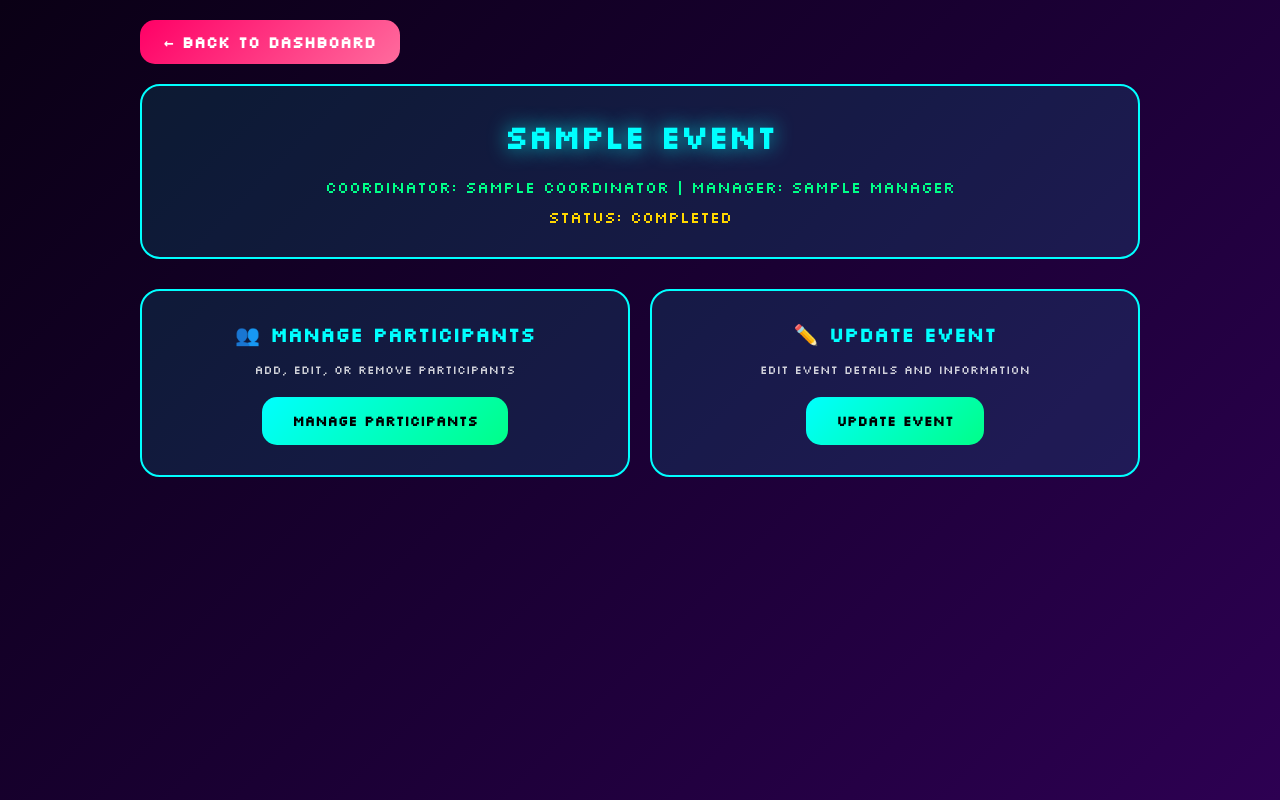
After one commit to miniphotos93-boop/felizzo25-dashboard, a Flask app: template templates/event_manage.html in a window 1280 px wide. The commit adds this page. Run offline with Flask 3, Linux system fonts and the light colour scheme; the template is opened without the code that fills it: most values are stand-ins (such as "Sample title", 1, 10 or a date in 2020); some libraries are stand-ins or nearby versions.

Commit message:
Add clickable soft skill events with management page (scorecard, participants, update)

```diff
--- a/app.py
+++ b/app.py
@@ -479,6 +479,13 @@ def event_detail(idx):
     event = events[idx]
     event_name = event['Event']
 
+    # For soft skill events, show management page (no schedules)
+    soft_skill_events = ['Solo Dance', 'Group Dance', 'Solo Singing', 'Group Singing', 'CWF',
+                         'Painting', 'Trash to Treasure', 'Treasure Hunt', 'Meme Creation',
+                         'Photography', 'Reels']
+    if event_name in soft_skill_events:
+        return render_template('event_manage.html', event=event, event_idx=idx)
+
     # Time slots
     time_slots = [
         '09:00 AM', '09:10 AM', '09:20 AM', '09:30 AM', '09:40 AM', '09:50 AM',
--- /dev/null
+++ b/templates/event_manage.html
@@ -0,0 +1,109 @@
+<!DOCTYPE html>
+<html>
+<head>
+    <title>{{ event.Event }} - Manage Event</title>
+    <link href="https://fonts.googleapis.com/css2?family=Silkscreen&display=swap" rel="stylesheet">
+    <style>
+        * { margin: 0; padding: 0; box-sizing: border-box; }
+        body {
+            font-family: 'Silkscreen', monospace;
+            background: linear-gradient(135deg, #0a0015 0%, #1a0033 50%, #2d0052 100%);
+            color: #fff;
+            min-height: 100vh;
+            padding: 20px;
+        }
+        .container { max-width: 1000px; margin: 0 auto; }
+        .header {
+            background: rgba(0, 255, 255, 0.1);
+            padding: 30px;
+            border-radius: 20px;
+            border: 2px solid #00ffff;
+            margin-bottom: 30px;
+            text-align: center;
+        }
+        h1 { color: #00ffff; font-size: 32px; margin-bottom: 20px; text-shadow: 0 0 20px rgba(0, 255, 255, 0.8); }
+        .back-btn {
+            display: inline-block;
+            padding: 12px 24px;
+            background: linear-gradient(135deg, #ff0066, #ff6b9d);
+            color: #fff;
+            text-decoration: none;
+            border-radius: 15px;
+            font-weight: bold;
+            margin-bottom: 20px;
+        }
+        .actions {
+            display: grid;
+            grid-template-columns: repeat(auto-fit, minmax(250px, 1fr));
+            gap: 20px;
+            margin-top: 30px;
+        }
+        .action-card {
+            background: rgba(0, 255, 255, 0.1);
+            padding: 30px;
+            border-radius: 20px;
+            border: 2px solid #00ffff;
+            text-align: center;
+            transition: all 0.3s;
+        }
+        .action-card:hover {
+            background: rgba(0, 255, 255, 0.2);
+            transform: translateY(-5px);
+        }
+        .action-card h2 {
+            color: #00ffff;
+            font-size: 20px;
+            margin-bottom: 15px;
+        }
+        .action-card p {
+            color: #fff;
+            opacity: 0.8;
+            margin-bottom: 20px;
+            font-size: 12px;
+        }
+        .action-btn {
+            display: inline-block;
+            padding: 15px 30px;
+            background: linear-gradient(135deg, #00ffff, #00ff88);
+            color: #000;
+            text-decoration: none;
+            border-radius: 15px;
+            font-weight: bold;
+            font-size: 14px;
+        }
+    </style>
+</head>
+<body>
+    <div class="container">
+        <a href="/dashboard" class="back-btn">← Back to Dashboard</a>
+
+        <div class="header">
+            <h1>{{ event.Event }}</h1>
+            <p style="color: #00ff88;">Coordinator: {{ event.Coordinator }} | Manager: {{ event.Manager }}</p>
+            <p style="color: #ffd700; margin-top: 10px;">Status: {{ event.Status }}</p>
+        </div>
+
+        <div class="actions">
+            {% if event.Event in ['Solo Dance', 'Group Dance', 'Solo Singing', 'Group Singing'] %}
+            <div class="action-card">
+                <h2>📊 Scorecard</h2>
+                <p>View and manage scores for this event</p>
+                <a href="/scorecard/{{ event_idx }}" class="action-btn">Open Scorecard</a>
+            </div>
+            {% endif %}
+
+            <div class="action-card">
+                <h2>👥 Manage Participants</h2>
+                <p>Add, edit, or remove participants</p>
+                <a href="/manage-participants/{{ event_idx }}" class="action-btn">Manage Participants</a>
+            </div>
+
+            <div class="action-card">
+                <h2>✏️ Update Event</h2>
+                <p>Edit event details and information</p>
+                <a href="/update/{{ event_idx }}" class="action-btn">Update Event</a>
+            </div>
+        </div>
+    </div>
+</body>
+</html>
```
Also changed, not shown: templates/dashboard.html (+4 -7 lines).
